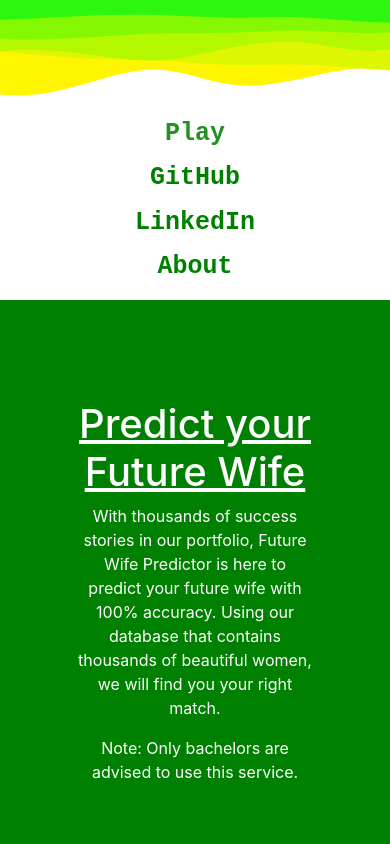
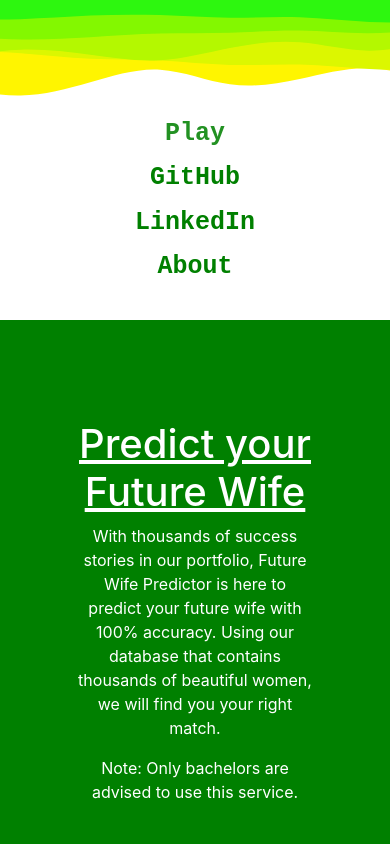
Before and after one commit to 1Shubham7/Wife-Predictor-v2, a React (Create React App) app: page / in a window 390 px wide. Shown: the top 844 px of the page. Built offline with nearby package versions, Linux system fonts and the light colour scheme.

Commit message:
Modified Wife.js So Nav. Menu Could Get Some Space.

```diff
--- a/src/components/Wife.js
+++ b/src/components/Wife.js
@@ -13,11 +13,20 @@ export default function Wife() {
     padding: "100px 20vw",
     // fontFamily:
   }
-
+  const wifestyle1 = {
+    marginTop: '20px',
+    color: 'white',
+    background: 'green',
+    position: 'relative',
+    display: 'flex',
+    flexDirection: 'column',
+    alignItems: 'center',
+    padding: "100px 20vw",
+  }
 
   return (
     <>
-      <section style={wifestyle}>
+      <section style={window.innerWidth<=500?wifestyle1:wifestyle}>
         <h1 style={{ textDecoration: 'underline' }}>Predict your Future Wife</h1>
         <p>With thousands of success stories in our portfolio, Future Wife Predictor is here to predict your future wife with 100% accuracy. Using our database that contains thousands of beautiful women, we will find you your right match.</p>
         <p>Note: Only bachelors are advised to use this service.</p>
```
